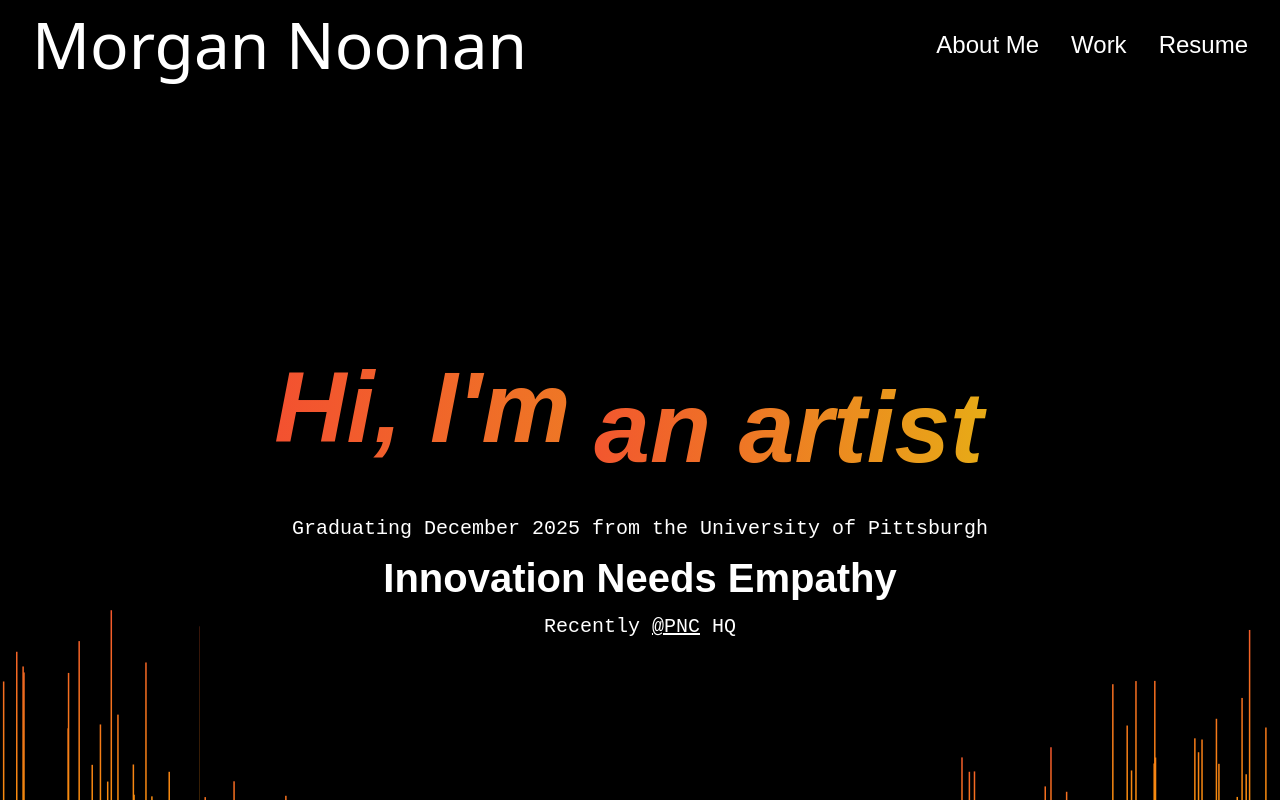
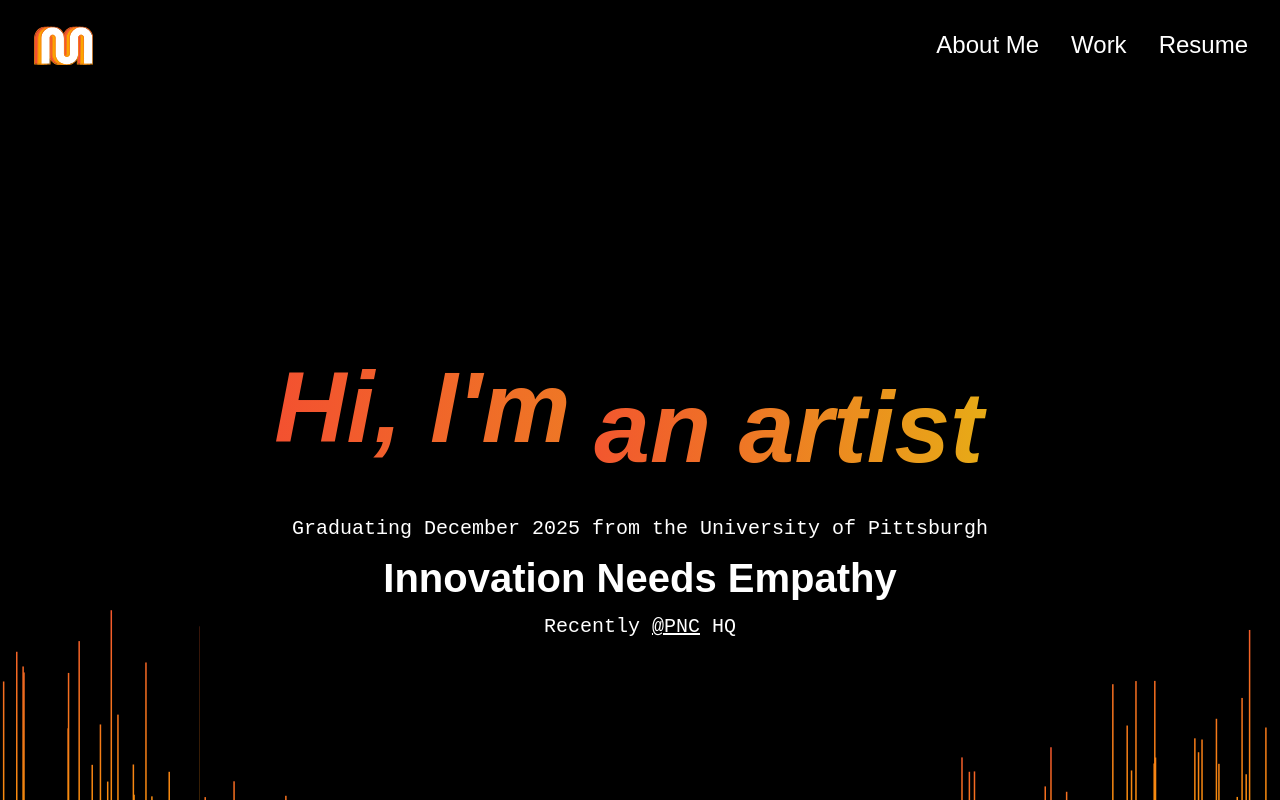
Before and after one commit to morgannoon/web-portfolio, a React (Vite) app: page / in a window 1280 px wide. Shown: the top 800 px of the page. Built offline with nearby package versions, Linux system fonts and the light colour scheme; a web font is replaced by a local one.

Commit message:
updated logos

```diff
--- a/src/components/nav.jsx
+++ b/src/components/nav.jsx
@@ -28,7 +28,7 @@ export default function Nav() {
   return (
     <div className="box nav">
       <HashLink to="/">
-        <p className="text barcode">Morgan Noonan</p>
+        <img className = "nav-logo" src="public/logo.svg" alt="logo" />
       </HashLink>
 
       <nav className={isOpen ? "open" : ""}>
--- a/src/components/styles/nav.css
+++ b/src/components/styles/nav.css
@@ -62,6 +62,12 @@ nav ul li a:hover {
   border-radius: 4px;
 }
 
+.nav-logo{
+  max-width: 40%;
+  height: auto;
+}
+
+
 
 /* Mobile styles */
 @media (max-width: 768px) {
```
Also changed, not shown: 9 other files (tests, documents, lock files or other folders).
